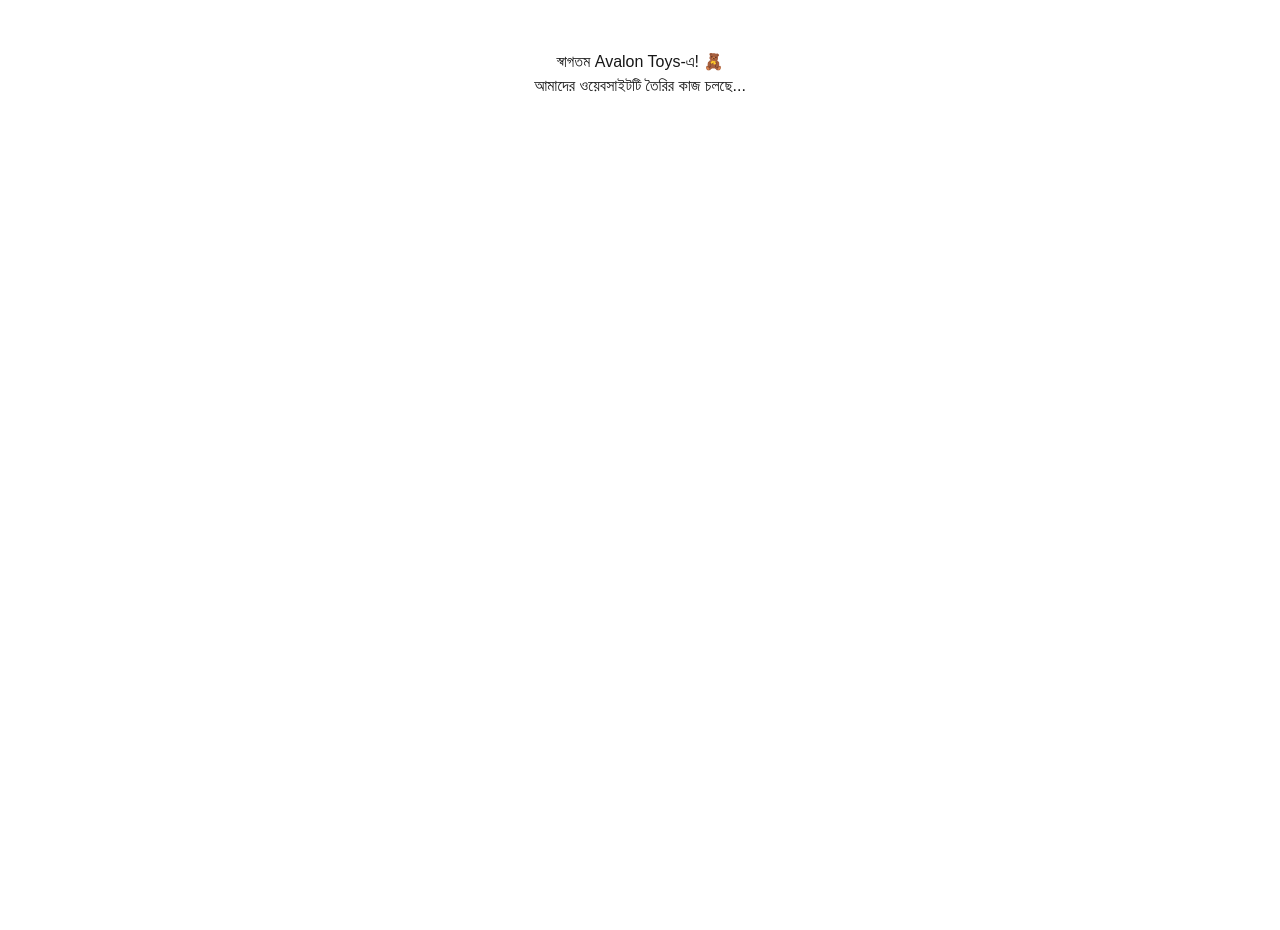
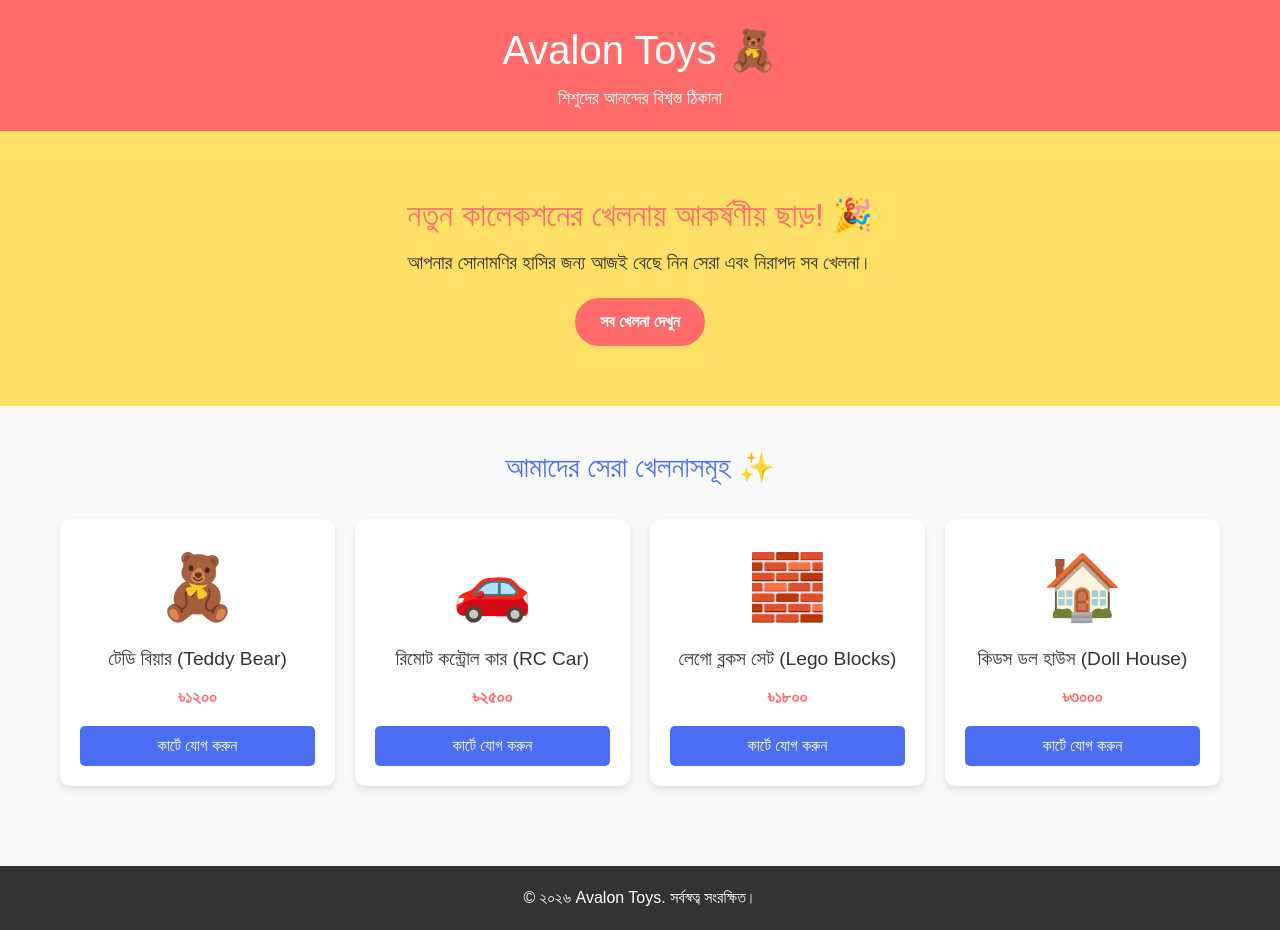
Before and after one commit to Nur15860/avelon-toys, a Next.js app: page / in a window 1280 px wide. Before the commit the page ends 800 px from the top, so only its background shows below. Built offline with nearby package versions, Linux system fonts and the light colour scheme.

Commit message:
added shop features and design

```diff
--- a/app/page.tsx
+++ b/app/page.tsx
@@ -1,8 +1,60 @@
+import React from 'react';
+
 export default function Home() {
+  // ডেমো খেলনার ডাটা
+  const toys = [
+    { id: 1, name: "টেডি বিয়ার (Teddy Bear)", price: "৳১২০০", img: "🧸" },
+    { id: 2, name: "রিমোট কন্ট্রোল কার (RC Car)", price: "৳২৫০০", img: "🚗" },
+    { id: 3, name: "লেগো ব্লকস সেট (Lego Blocks)", price: "৳১৮০০", img: "🧱" },
+    { id: 4, name: "কিডস ডল হাউস (Doll House)", price: "৳৩০০০", img: "🏠" },
+  ];
+
   return (
-    <div style={{ padding: '50px', textAlign: 'center', fontFamily: 'sans-serif' }}>
-      <h1>স্বাগতম Avalon Toys-এ! 🧸</h1>
-      <p>আমাদের ওয়েবসাইটটি তৈরির কাজ চলছে...</p>
+    <div style={{ fontFamily: 'Arial, sans-serif', margin: 0, padding: 0, backgroundColor: '#f9f9f9', color: '#333' }}>
+
+      {/* হেডার / নেভিগেশন বার */}
+      <header style={{ backgroundColor: '#ff6b6b', padding: '20px', textAlign: 'center', color: 'white' }}>
+        <h1 style={{ margin: 0, fontSize: '2.5rem' }}>Avalon Toys 🧸</h1>
+        <p style={{ margin: '5px 0 0', fontSize: '1.1rem' }}>শিশুদের আনন্দের বিশ্বস্ত ঠিকানা</p>
+      </header>
+
+      {/* ব্যানার সেকশন */}
+      <section style={{ backgroundColor: '#ffe066', padding: '60px 20px', textAlign: 'center' }}>
+        <h2 style={{ fontSize: '2rem', color: '#ff6b6b', marginBottom: '10px' }}>নতুন কালেকশনের খেলনায় আকর্ষণীয় ছাড়! 🎉</h2>
+        <p style={{ fontSize: '1.2rem', maxWidth: '600px', margin: '0 auto 20px' }}>
+          আপনার সোনামণির হাসির জন্য আজই বেছে নিন সেরা এবং নিরাপদ সব খেলনা।
+        </p>
+        <button style={{ backgroundColor: '#ff6b6b', color: 'white', border: 'none', padding: '12px 25px', fontSize: '1rem', borderRadius: '25px', cursor: 'pointer', fontWeight: 'bold' }}>
+          সব খেলনা দেখুন
+        </button>
+      </section>
+
+      {/* প্রোডাক্ট সেকশন */}
+      <main style={{ padding: '40px 20px', maxWidth: '1200px', margin: '0 auto' }}>
+        <h3 style={{ textBreak: 'center', fontSize: '1.8rem', color: '#4c6ef5', marginBottom: '30px', textAlign: 'center' }}>
+          আমাদের সেরা খেলনাসমূহ ✨
+        </h3>
+
+        {/* প্রোডাক্ট গ্রিড */}
+        <div style={{ display: 'grid', gridTemplateColumns: 'repeat(auto-fit, minmax(250px, 1fr))', gap: '20px' }}>
+          {toys.map((toy) => (
+            <div key={toy.id} style={{ backgroundColor: 'white', borderRadius: '10px', padding: '20px', textAlign: 'center', boxShadow: '0 4px 6px rgba(0,0,0,0.1)', transition: 'transform 0.2s' }}>
+              <div style={{ fontSize: '4rem', marginBottom: '10px' }}>{toy.img}</div>
+              <h4 style={{ fontSize: '1.2rem', margin: '10px 0' }}>{toy.name}</h4>
+              <p style={{ fontSize: '1.1rem', color: '#ff6b6b', fontWeight: 'bold', margin: '5px 0 15px' }}>{toy.price}</p>
+              <button style={{ backgroundColor: '#4c6ef5', color: 'white', border: 'none', padding: '8px 15px', borderRadius: '5px', cursor: 'pointer', width: '100%' }}>
+                কার্টে যোগ করুন
+              </button>
+            </div>
+          ))}
+        </div>
+      </main>
+
+      {/* ফুটার */}
+      <footer style={{ backgroundColor: '#333', color: 'white', textAlign: 'center', padding: '20px', marginTop: '40px' }}>
+        <p style={{ margin: 0 }}>&copy; ২০২৬ Avalon Toys. সর্বস্বত্ব সংরক্ষিত।</p>
+      </footer>
+
     </div>
   );
 }
```
